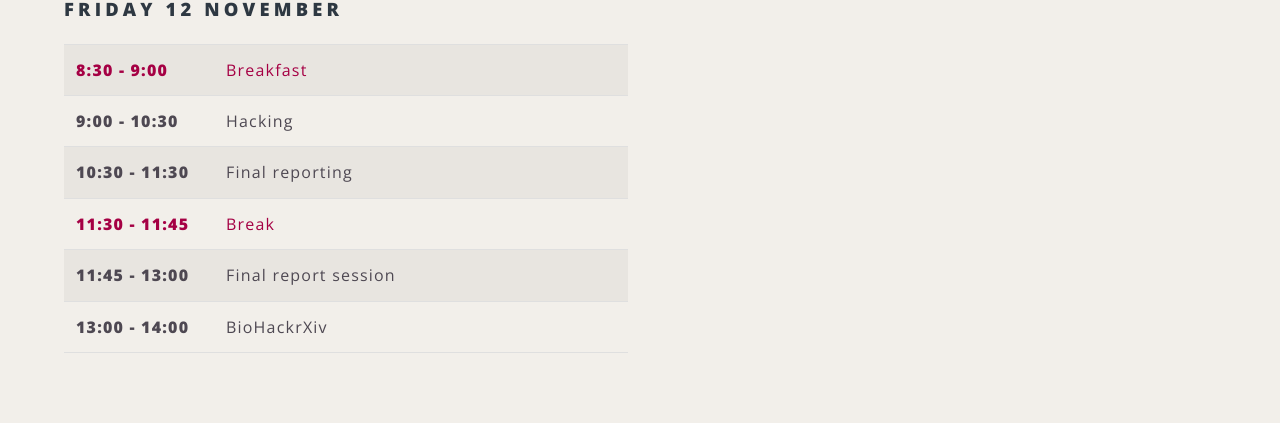
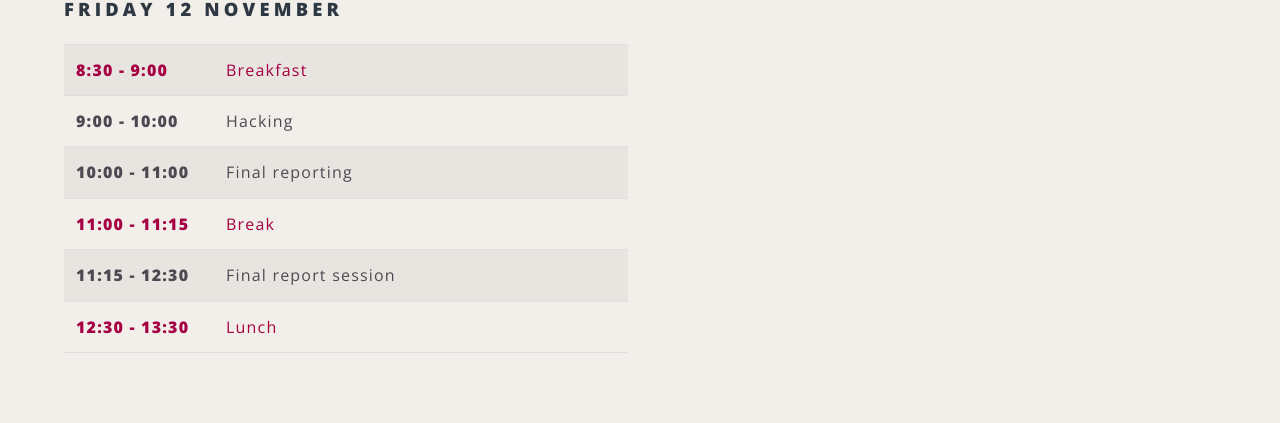
Before and after one commit to elixir-europe/biohackathon-europe-2021, a Jekyll site: the page built from programme.html, in a window 1280 px wide and 900 px high, scrolled down 1451 px. Shown: the part 150-573 px from the top of the window. Built offline with Jekyll 4.4.1, drawn with Linux system fonts in a browser that asks for light colours; nearby versions of some CDN libraries.

Commit message:
Alter Friday timings

```diff
--- a/programme.html
+++ b/programme.html
@@ -232,24 +232,24 @@ body_class: programme
                             <td class="event">Breakfast</td>
                         </tr>
                         <tr>
-                            <td class="time">9:00 - 10:30</td>
+                            <td class="time">9:00 - 10:00</td>
                             <td class="event">Hacking</td>
                         </tr>
                         <tr>
-                            <td class="time">10:30 - 11:30</td>
+                            <td class="time">10:00 - 11:00</td>
                             <td class="event">Final reporting</td>
                         </tr>
                         <tr class="schedule-break-row">
-                            <td class="time">11:30 - 11:45</td>
+                            <td class="time">11:00 - 11:15</td>
                             <td class="event">Break</td>
                         </tr>
                         <tr>
-                            <td class="time">11:45 - 13:00</td>
+                            <td class="time">11:15 - 12:30</td>
                             <td class="event">Final report session</td>
                         </tr>
-                        <tr>
-                            <td class="time">13:00 - 14:00</td>
-                            <td class="event">BioHackrXiv</td>
+                         <tr class="schedule-break-row">
+                            <td class="time">12:30 - 13:30</td>
+                            <td class="event">Lunch</td>
                         </tr>
                     </tbody>
                 </table>
```
